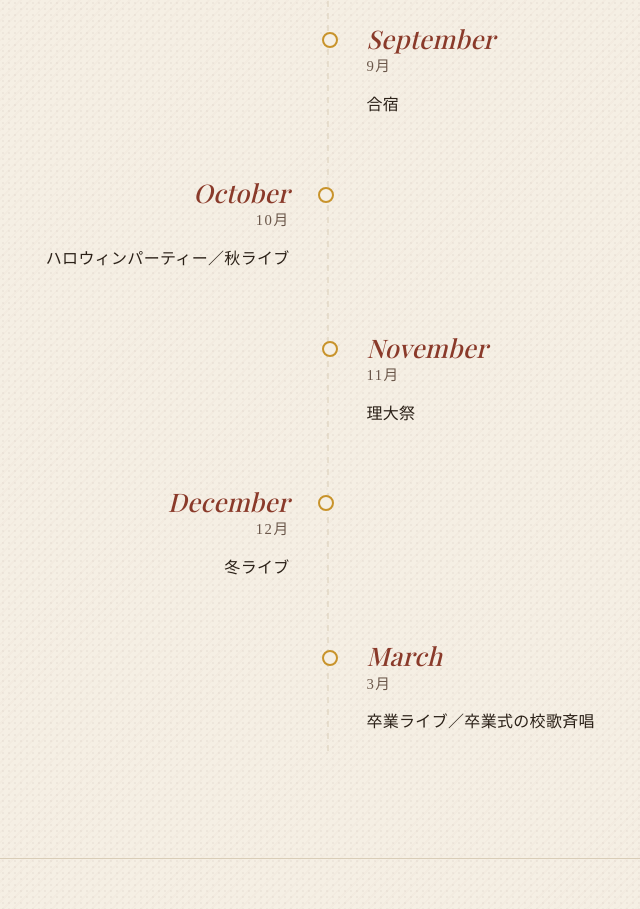
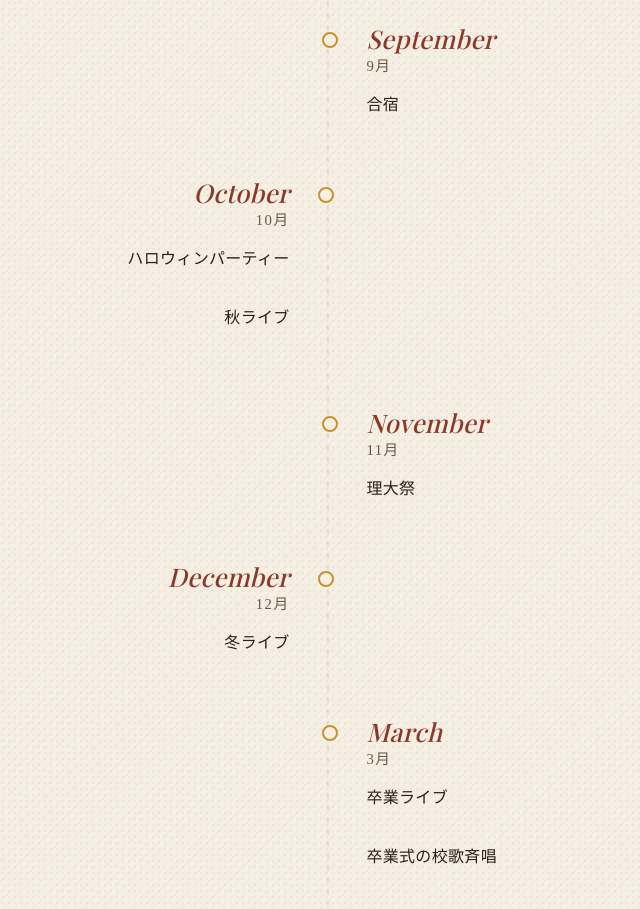
Before and after one commit to perappella/perappella-official, a plain HTML site: page index.html in a window 1280 px wide. Shown: the part 2886-3795 px from the top of the page, without its empty margins (312-952 px from the left). Drawn offline with nearby package versions, Linux system fonts and the light colour scheme; a web font is replaced by a local one.

Commit message:
Update index.html

```diff
--- a/index.html
+++ b/index.html
@@ -332,7 +332,8 @@
           <li>
             <span class="timeline__month">October</span>
             <span class="timeline__jp">10月</span>
-            <p class="timeline__body">ハロウィンパーティー／秋ライブ</p>
+            <p class="timeline__body">ハロウィンパーティー</p><br>
+                                      秋ライブ</p>
           </li>
           <li>
             <span class="timeline__month">November</span>
@@ -347,7 +348,8 @@
           <li>
             <span class="timeline__month">March</span>
             <span class="timeline__jp">3月</span>
-            <p class="timeline__body">卒業ライブ／卒業式の校歌斉唱</p>
+            <p class="timeline__body">卒業ライブ</p><br>
+                                      卒業式の校歌斉唱</p>
           </li>
         </ol>
       </section>
```
